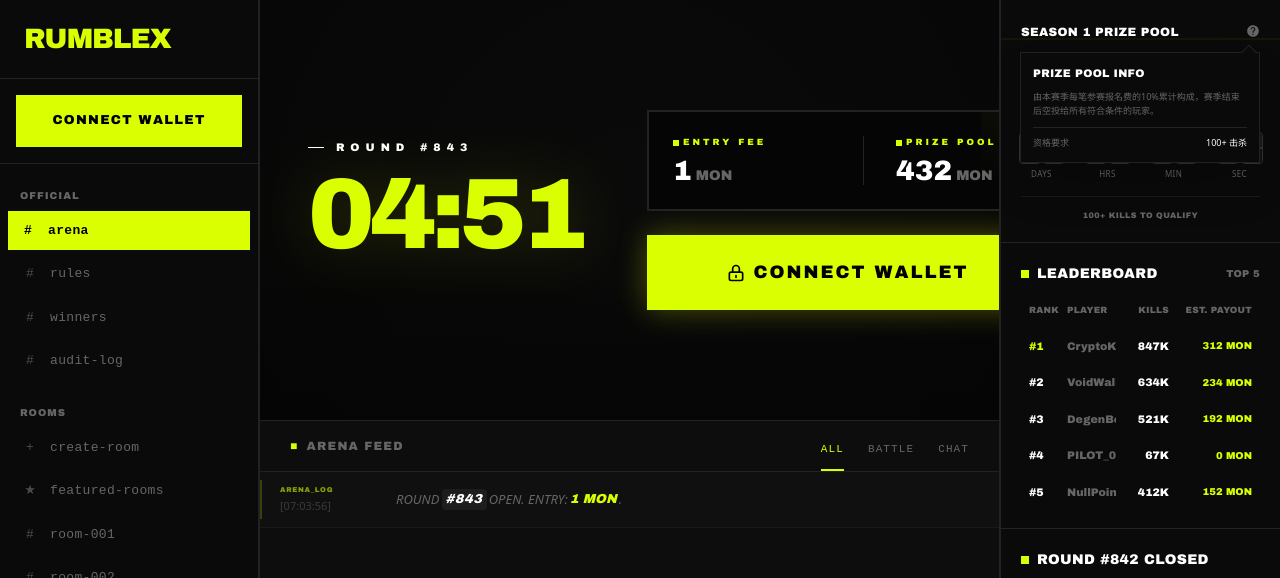
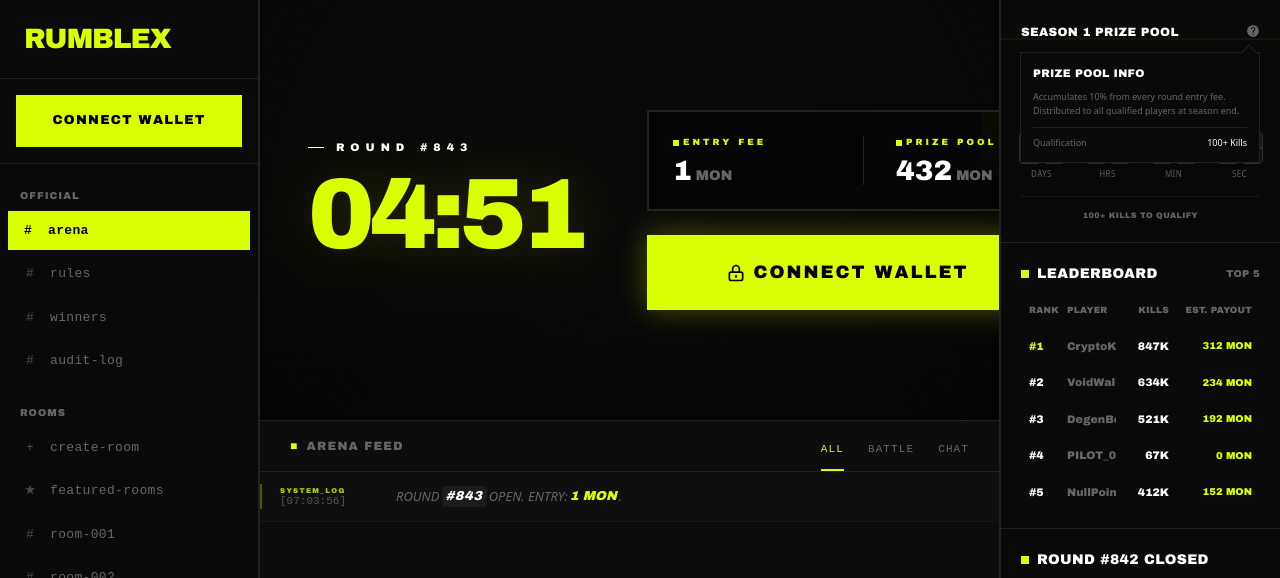
Before and after one commit to rickysvp/RumbleX, a React (Vite) app: page / in a window 1280 px wide. Both pictures are taken after a click on the button 1253 px from the left and 31 px from the top of the page. Shown: the top 578 px of the page. Built offline with nearby package versions, Linux system fonts and the light colour scheme.

Commit message:
v0.1.21: Revert prize pool tooltip to English

```diff
--- a/package.json
+++ b/package.json
@@ -1,7 +1,7 @@
 {
   "name": "rumblex",
   "private": true,
-  "version": "0.1.20",
+  "version": "0.1.21",
   "type": "module",
   "scripts": {
     "dev": "vite --port=3000 --host=0.0.0.0",
--- a/src/components/feed/FeedRow.tsx
+++ b/src/components/feed/FeedRow.tsx
@@ -67,16 +67,30 @@ export const FeedRow = React.memo(({ event }: FeedRowProps) => {
   });
   const timeDisplay = `[${timeString}]`;
 
+  // Standard Header for Time Metadata
+  const TimeColumn = ({ type }: { type?: string }) => (
+    <div className="shrink-0 w-[100px] flex flex-col justify-center relative z-10 font-app-mono">
+      {type === 'system' && (
+        <span className="text-app-accent/80 text-[7px] font-app-bold tracking-[0.2em] uppercase mb-0.5 leading-none">
+          SYSTEM_LOG
+        </span>
+      )}
+      <span className={`${type === 'system' ? 'text-[11px] text-[#555]' : 'text-[13px] text-[#444]'} leading-none`}>
+        {timeDisplay}
+      </span>
+    </div>
+  );
+
   // CHAT BRANCH
   if (event.type === 'chat') {
     return (
-      <div className="px-5 py-2 text-[13px] md:text-[14px] leading-relaxed border-b border-white/[0.03] transition-colors flex gap-4 hover:bg-white/[0.02] animate-row-in">
-        <div className="shrink-0 text-[#444] w-[100px] flex items-center">{timeDisplay}</div>
-        <div className="flex-1 flex gap-2">
+      <div className="px-5 py-2.5 text-[13px] md:text-[14px] leading-relaxed border-b border-white/[0.03] transition-colors flex gap-4 hover:bg-white/[0.02] animate-row-in items-center">
+        <TimeColumn />
+        <div className="flex-1 flex gap-2 overflow-hidden">
           <span className={`${event.attacker === 'PILOT_01' ? 'text-app-accent' : 'text-cyan-400'} font-app-bold shrink-0`}>
             {event.attacker || 'ANON'}
           </span>
-          <span className="text-white/80">{event.text}</span>
+          <span className="text-white/80 truncate md:whitespace-normal">{event.text}</span>
         </div>
       </div>
     );
@@ -85,14 +99,12 @@ export const FeedRow = React.memo(({ event }: FeedRowProps) => {
   // SYSTEM BRANCH
   if (event.type === 'system') {
     return (
-      <div className="px-5 py-3 text-[12px] md:text-[13px] leading-relaxed border-b border-white/[0.03] flex gap-4 bg-white/[0.015] relative group animate-row-in overflow-hidden">
-        {/* Simplified Left Accent */}
-        <div className="absolute left-0 top-2 bottom-2 w-[2px] bg-app-accent/20 group-hover:bg-app-accent/50 transition-colors" />
+      <div className="px-5 py-3.5 text-[12px] md:text-[13px] leading-relaxed border-b border-white/[0.03] flex gap-4 bg-white/[0.01] relative group animate-row-in overflow-hidden items-center">
+        {/* Subtle Left Accent */}
+        <div className="absolute left-0 top-3 bottom-3 w-[2px] bg-app-accent/30 group-hover:bg-app-accent/60 transition-colors" />
 
-        <div className="shrink-0 text-[#444] w-[100px] relative z-10 flex flex-col justify-center">
-           <span className="text-app-accent/60 text-[7px] font-app-bold tracking-widest uppercase mb-0.5">ARENA_LOG</span>
-           <span className="text-[11px] opacity-80">{timeDisplay}</span>
-        </div>
+        <TimeColumn type="system" />
+
         <div className="flex-1 relative z-10 italic flex items-center pr-4">
           {renderSystemNarrative(event.text)}
         </div>
@@ -102,12 +114,12 @@ export const FeedRow = React.memo(({ event }: FeedRowProps) => {
 
   // COMBAT BRANCH (ELIM, LOOT, ABILITY)
   return (
-    <div className={`px-5 py-2 text-[13px] md:text-[14px] leading-relaxed border-b border-white/[0.03] transition-colors flex gap-4 animate-row-in ${
+    <div className={`px-5 py-2.5 text-[13px] md:text-[14px] leading-relaxed border-b border-white/[0.03] transition-colors flex gap-4 animate-row-in items-center ${
       event.type === 'elim'
         ? 'animate-flash-danger bg-red-500/5'
         : 'hover:bg-white/[0.02]'
     }`}>
-      <div className="shrink-0 text-[#444] w-[100px] flex items-center">{timeDisplay}</div>
+      <TimeColumn />
       <div className="text-white/90 flex-1">{renderCombatNarrative(event.text)}</div>
     </div>
   );
--- a/src/components/intel/pre-game/SeasonInfo.tsx
+++ b/src/components/intel/pre-game/SeasonInfo.tsx
@@ -136,11 +136,11 @@ export function SeasonInfo() {
 
                   <div className="text-[9px] text-app-muted leading-relaxed space-y-2">
                     <p>
-                      由本赛季每笔参赛报名费的10%累计构成，赛季结束后空投给所有符合条件的玩家。
+                      Accumulates 10% from every round entry fee. Distributed to all qualified players at season end.
                     </p>
                     <div className="flex justify-between border-t border-[#222] pt-2">
-                      <span>资格要求</span>
-                      <span className="text-white">{SEASON_CONFIG.SEASON_KILL_THRESHOLD}+ 击杀</span>
+                      <span>Qualification</span>
+                      <span className="text-white">{SEASON_CONFIG.SEASON_KILL_THRESHOLD}+ Kills</span>
                     </div>
                   </div>
                 </div>
--- a/version.json
+++ b/version.json
@@ -1,10 +1,17 @@
 {
-  "version": "0.1.20",
+  "version": "0.1.21",
   "name": "RumbleX",
   "description": "RumbleX - AI-powered battle royale text game engine",
   "channel": "alpha",
   "releaseDate": "2026-04-20",
   "changelog": {
+    "0.1.21": {
+      "date": "2026-04-20",
+      "changes": [
+        "Fix prize pool tooltip - revert to English",
+        "Update description to clarify 10% from every round entry fee"
+      ]
+    },
     "0.1.20": {
       "date": "2026-04-20",
       "changes": [
```
